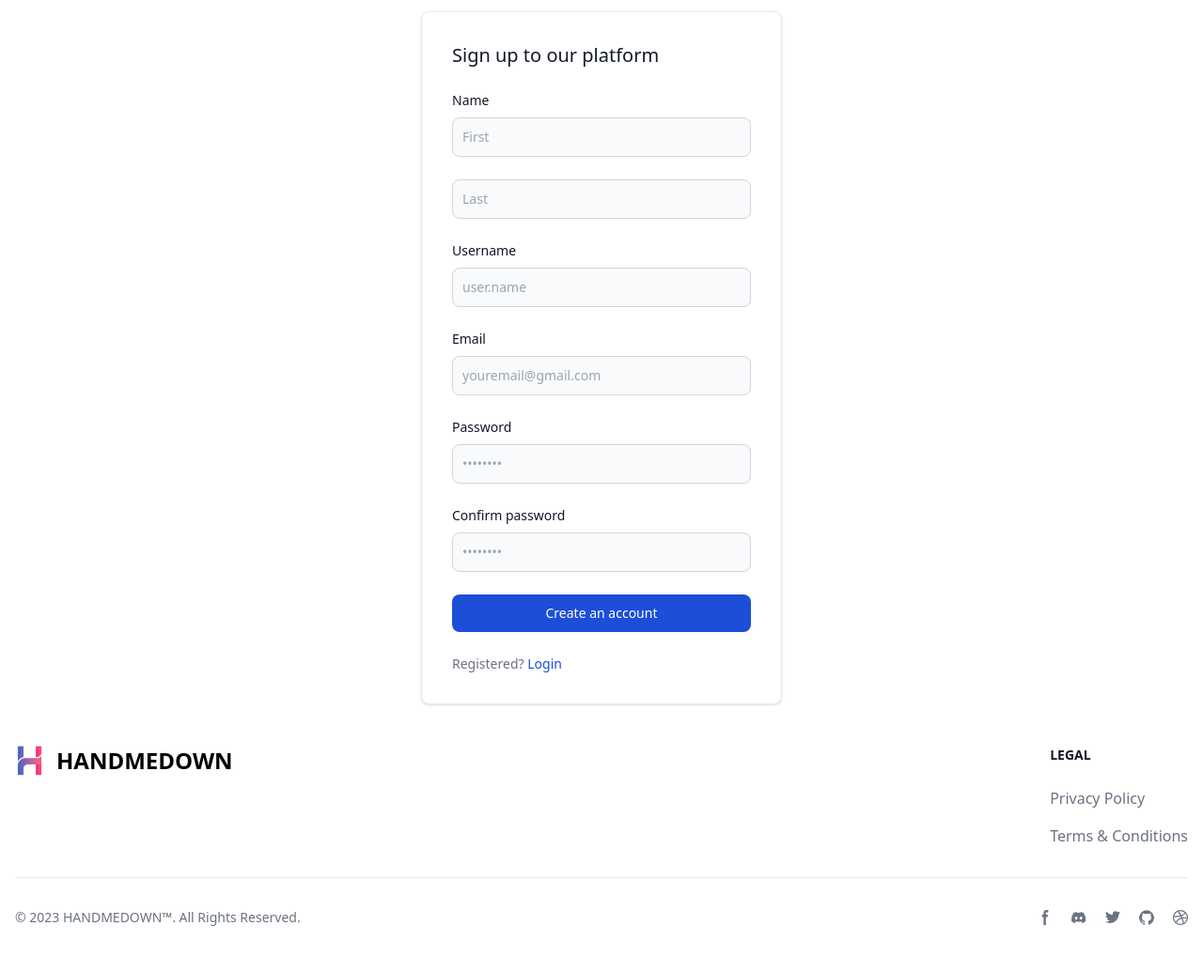
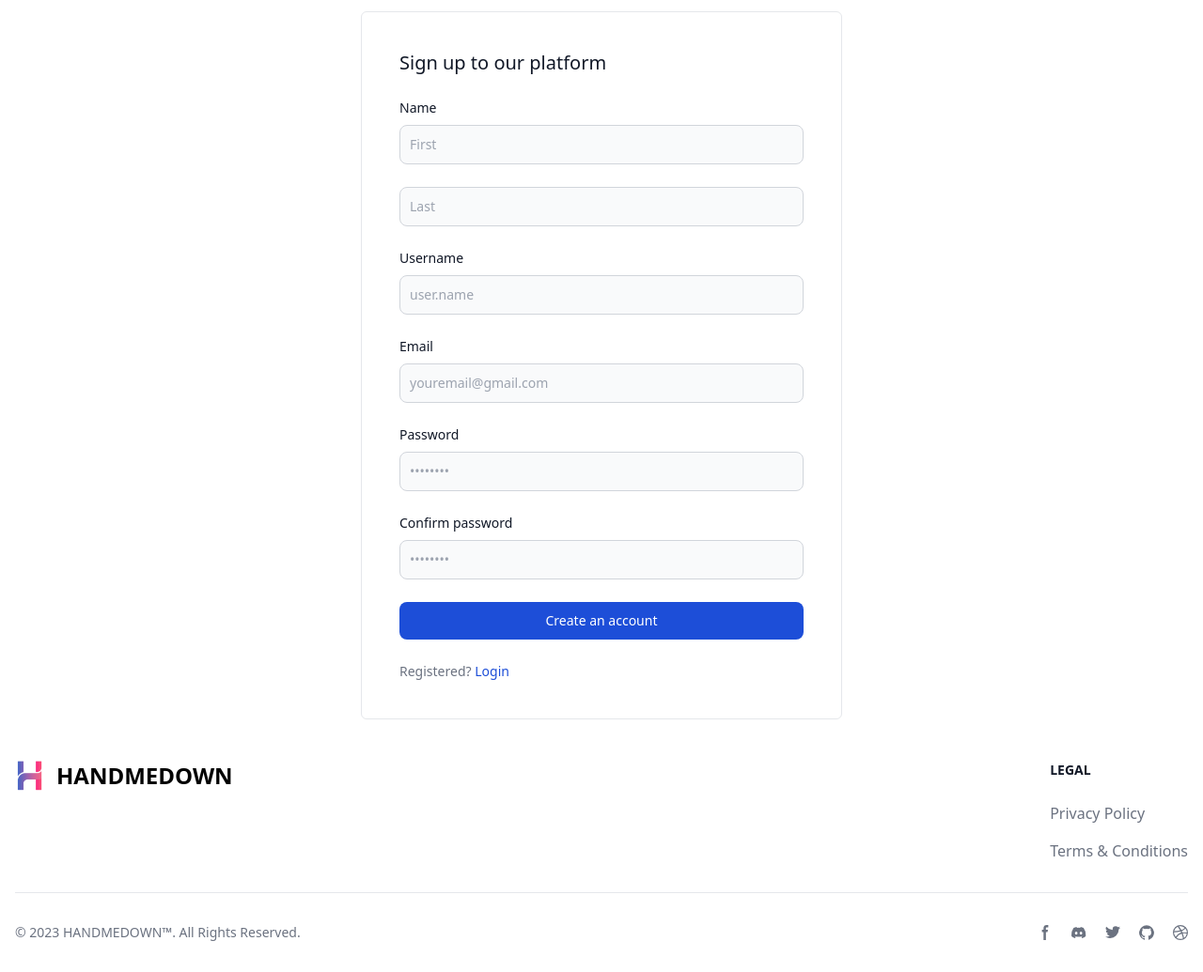
Before and after one commit to AristonCatipay/django_online_marketplace, a Django app: page /signup/ in a window 1280 px wide. Shown: the part 64-1099 px from the top of the page at 94% size. Before the commit the page ends 1050 px from the top, so only its background shows below. Run offline with Django 4.2, Linux system fonts and the light colour scheme; some libraries are stand-ins or nearby versions.

Commit message:
Updated the size and color of the sign up and sign in page wherein it will inherit the color of the navigation bar.

```diff
--- a/core/templates/core/signin.html
+++ b/core/templates/core/signin.html
@@ -4,7 +4,7 @@
 
 {% block content %}
 <div class="flex justify-center">
-  <div class="w-full max-w-sm p-4 bg-white border border-gray-200 rounded-lg shadow sm:p-6 md:p-8 dark:bg-gray-800 dark:border-gray-700">
+  <div class="w-full max-w-lg p-6 md:px-10 md:py-10 rounded-md border border-gray-200 dark:border-gray-700">
     <form class="space-y-6" action="." method="post">
       <h5 class="text-xl font-medium text-gray-900 dark:text-white">Sign in to our platform</h5>
         {% csrf_token %}
--- a/core/templates/core/signup.html
+++ b/core/templates/core/signup.html
@@ -4,7 +4,7 @@
 
 {% block content %}
     <div class="flex justify-center">
-        <div class="w-full max-w-sm p-4 bg-white border border-gray-200 rounded-lg shadow sm:p-6 md:p-8 dark:bg-gray-800 dark:border-gray-700">
+        <div class="w-full max-w-lg p-6 md:px-10 md:py-10 rounded-md border border-gray-200 dark:border-gray-700">
             <h5 class="text-xl font-medium text-gray-900 dark:text-white">Sign up to our platform</h5>
           <form class="space-y-6" action="." method="post">
               {% csrf_token %}
```
